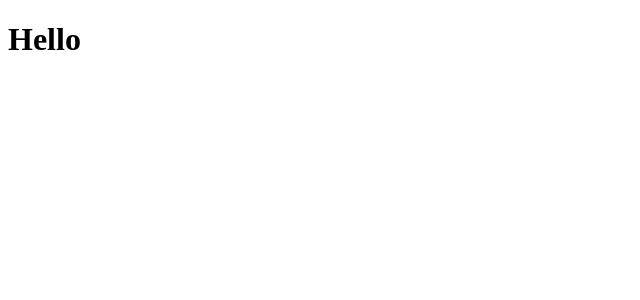
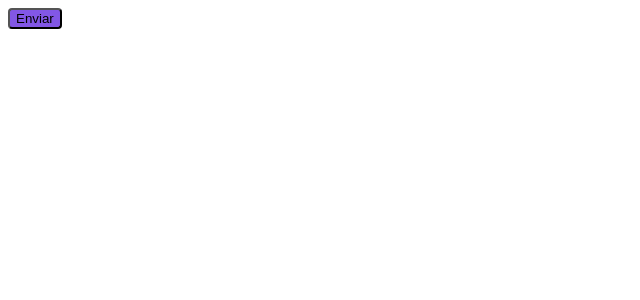
Before and after one commit to ccszanin/IgniteShop, a Next.js app: page / in a window 1280 px wide. Shown: the top 300 px of the page, without its empty margins (0-640 px from the left). Built offline with nearby package versions, Linux system fonts and the light colour scheme.

Commit message:
Configuring Stitches

```diff
--- a/package.json
+++ b/package.json
@@ -9,6 +9,7 @@
     "lint": "next lint"
   },
   "dependencies": {
+    "@stitches/react": "^1.2.8",
     "next": "^14.1.0",
     "react": "^18",
     "react-dom": "^18"
--- a/src/pages/_document.tsx
+++ b/src/pages/_document.tsx
@@ -1,13 +1,22 @@
 import { Html, Head, Main, NextScript } from "next/document";
+import { getCssText } from "../styles";
 
 export default function Document() {
   return (
     <Html lang="en">
-      <Head />
+      <Head>
+    <link rel="preconnect" href="https://fonts.googleapis.com"/>
+    <link rel="preconnect" href="https://fonts.gstatic.com" crossOrigin="anonymous"/>
+     <link href="https://fonts.googleapis.com/css2?family=Roboto:wght@400;700&display=swap" rel="stylesheet"/>
+
+
+    <style id="stitches" dangerouslySetInnerHTML={{__html: getCssText() }}/>
+     </Head>
+
       <body>
         <Main />
         <NextScript />
       </body>
-    </Html>
+      </Html>
   );
 }
--- a/src/pages/index.tsx
+++ b/src/pages/index.tsx
@@ -1,5 +1,12 @@
+import { styled } from  "../styles"
+
+const Button = styled('button', {
+  backgroundColor: '$rocketseat',
+  borderRadius: 4,
+} )
+
 export default function Home() {
   return (
-    <h1>Hello</h1>
+    <Button>Enviar</Button>
   );
 }
--- /dev/null
+++ b/src/styles/index.ts
@@ -0,0 +1,20 @@
+import { createStitches }  from '@stitches/react'
+
+
+export const {
+config,
+styled,
+css,
+globalCss,
+theme,
+keyframes,
+getCssText,
+createTheme
+
+}= createStitches({
+    theme:{
+      colors: {
+        rocketseat: '#8257e6',
+      }
+    }
+})
```
Also changed, not shown: 1 other file (tests, documents, lock files or other folders).
